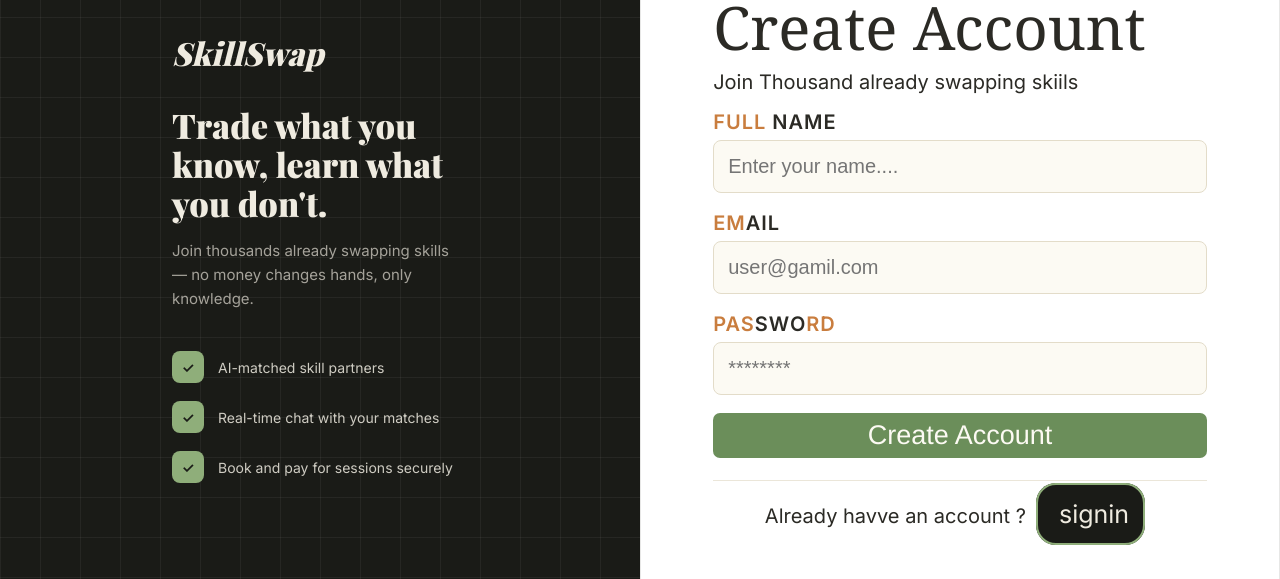
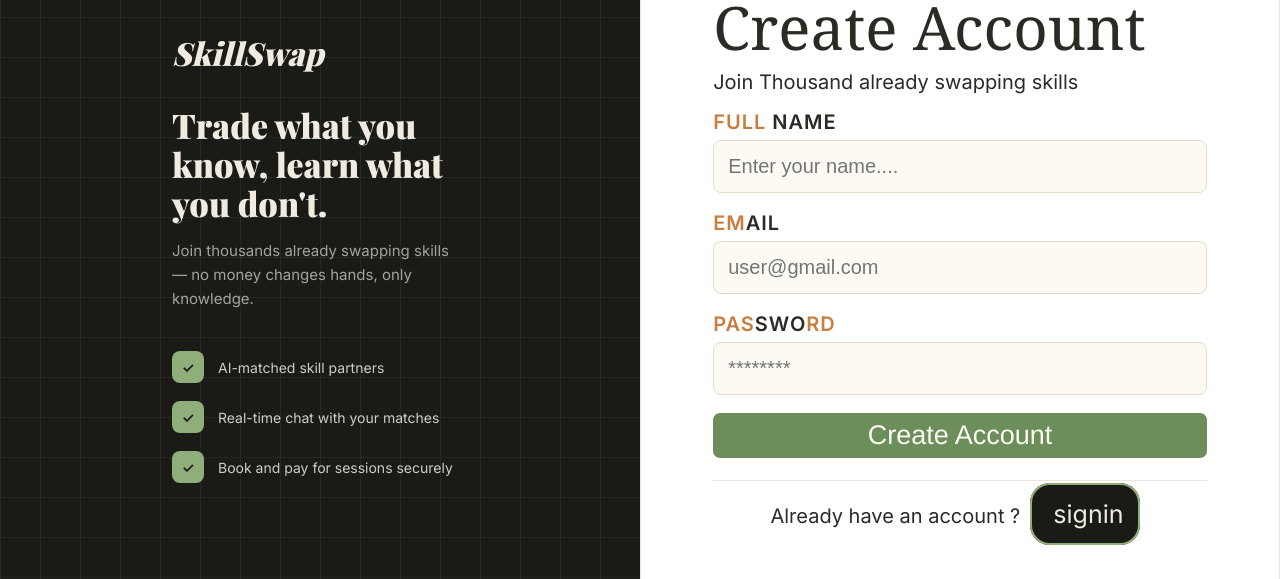
Before and after one commit to Sammy-0722/Skillswap, a React (Vite) app in the folder Client/: page /login in a window 1280 px wide. Shown: the part 143-722 px from the top of the page. Built offline with nearby package versions, Linux system fonts and the light colour scheme; a web font is replaced by a local one.

Commit message:
new changes

```diff
--- a/Client/src/components/Login.jsx
+++ b/Client/src/components/Login.jsx
@@ -66,7 +66,7 @@ const Login = () => {
                 <div className="card">
                     <div className="cardadjustment">
                         <div className="loginbadge">{isRegister ? "Create Account " : "Welcome Back"}</div>
-                        <div className="loginbadgepara">{isRegister ? "Join Thousand already swapping skiils " : "Login to your SkillSwap account"}</div>
+                        <div className="loginbadgepara">{isRegister ? "Join Thousand already swapping skills " : "Login to your SkillSwap account"}</div>
                         <form onSubmit={handleSubmit}>
                             {error && <p style={{color: 'red'}}>{error}</p>}
 {success && <p style={{color: 'green'}}>{success}</p>}
@@ -81,7 +81,7 @@ const Login = () => {
                             <input
                                 className="login-input"
                                 type="email"
-                                placeholder="user@gamil.com"
+                                placeholder="user@gmail.com"
                                 value={email}
                                 onChange={(e) => setEmail(e.target.value)} />
                             <label className="Login-label">Pas{<span>swo</span>}rd</label>
@@ -97,7 +97,7 @@ const Login = () => {
                             <div className="loginbtnpara">{isRegister ? "no account" : "login for free"} </div>
                             <section className="line"></section>
                             < p className="login-toggle">
-                                {isRegister ? "Already havve an account ?" : "  Dont have an account "}
+                                {isRegister ? "Already have an account ?" : "  Dont have an account "}
                                 <span onClick={() => { setIsRegister(!isRegister); setError(''); setSuccess('') }} className="logininfo">
                                     {isRegister ? '  signin  ' : "   Register  "}
                                 </span>
```
